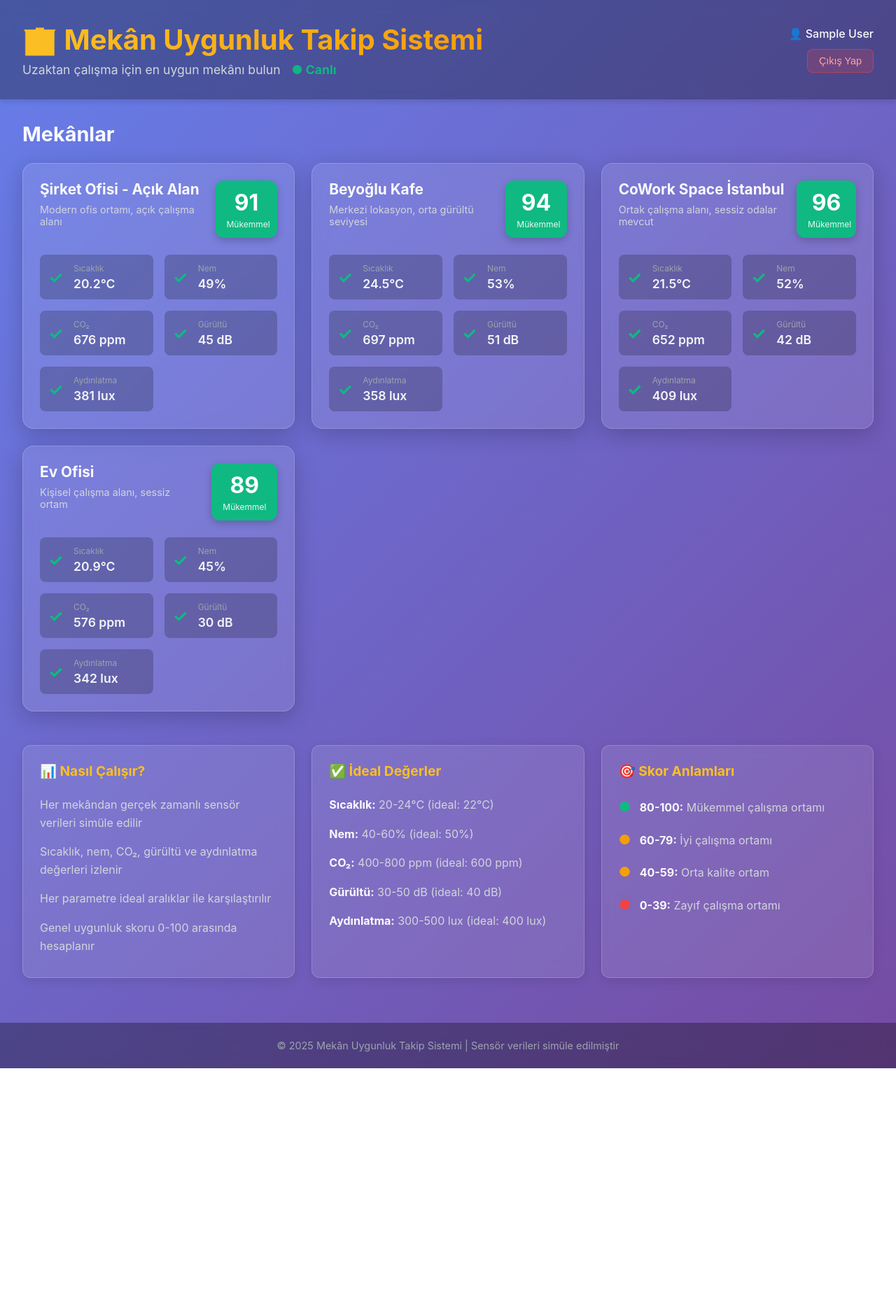
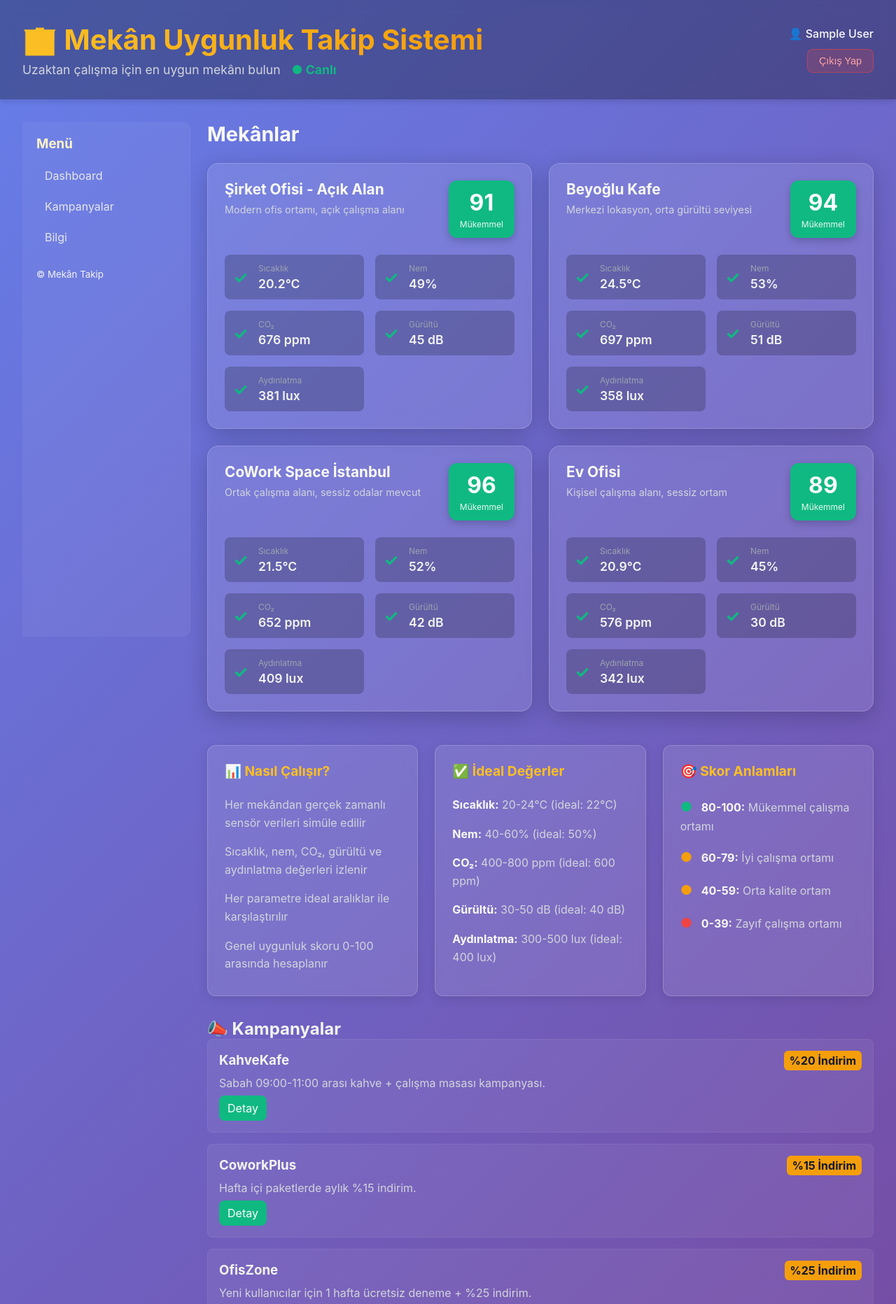
Before and after one commit to dogukancykrn/mekan_onerisi_web, a React (Vite) app: page /dashboard in a window 1280 px wide. Shown: the top 1864 px of the page at 70% size. Before the commit the page ends 1527 px from the top, so only its background shows below. Built offline with nearby package versions, Linux system fonts and the light colour scheme; sample sign-in values are in the browser's storage.

Commit message:
feat: Sidebar and Campaigns components + styles

```diff
--- a/src/App.css
+++ b/src/App.css
@@ -110,6 +110,10 @@ body {
   width: 100%;
   margin: 0 auto;
   padding: 2rem;
+  display: grid;
+  grid-template-columns: 240px 1fr;
+  gap: 1.5rem;
+  align-items: start;
 }
 
 /* Spaces Section */
@@ -338,6 +342,88 @@ body {
   font-size: 0.9rem;
 }
 
+/* Sidebar */
+.app-sidebar {
+  width: 240px;
+  background: rgba(255,255,255,0.05);
+  border-right: 1px solid rgba(255,255,255,0.06);
+  padding: 1.25rem;
+  border-radius: 0 12px 12px 0;
+  position: sticky;
+  top: 1rem;
+  height: calc(100vh - 4rem);
+}
+
+.sidebar-header h3 {
+  color: #fef3c7;
+  margin-bottom: 1rem;
+}
+
+.sidebar-nav {
+  display: flex;
+  flex-direction: column;
+  gap: 0.5rem;
+  margin-bottom: 1.5rem;
+}
+
+.sidebar-link {
+  color: #e5e7eb;
+  text-decoration: none;
+  padding: 0.5rem 0.75rem;
+  border-radius: 8px;
+}
+
+.sidebar-link:hover {
+  background: rgba(255,255,255,0.04);
+}
+
+/* Campaigns */
+.campaigns {
+  margin-top: 1rem;
+}
+
+.campaigns-grid {
+  display: grid;
+  grid-template-columns: 1fr;
+  gap: 1rem;
+}
+
+.campaign-card {
+  background: rgba(255,255,255,0.06);
+  padding: 1rem;
+  border-radius: 8px;
+  border: 1px solid rgba(255,255,255,0.06);
+}
+
+.campaign-header {
+  display: flex;
+  justify-content: space-between;
+  align-items: center;
+  margin-bottom: 0.5rem;
+}
+
+.campaign-badge {
+  background: #f59e0b;
+  color: #111827;
+  padding: 0.25rem 0.5rem;
+  border-radius: 6px;
+  font-weight: 700;
+}
+
+.campaign-desc {
+  color: #d1d5db;
+  margin-bottom: 0.5rem;
+}
+
+.campaign-cta {
+  display: inline-block;
+  padding: 0.5rem 0.75rem;
+  background: #10b981;
+  color: white;
+  border-radius: 8px;
+  text-decoration: none;
+}
+
 /* Responsive Design */
 @media (max-width: 768px) {
   .app-header h1 {
@@ -352,6 +438,7 @@ body {
 
   .app-main {
     padding: 1rem;
+    grid-template-columns: 1fr;
   }
 
   .spaces-grid {
--- /dev/null
+++ b/src/components/Campaigns.tsx
@@ -0,0 +1,24 @@
+import React from 'react';
+import { getCampaigns } from '../services/campaigns';
+
+export function Campaigns() {
+  const campaigns = getCampaigns();
+
+  return (
+    <section id="campaigns" className="campaigns">
+      <h2>📣 Kampanyalar</h2>
+      <div className="campaigns-grid">
+        {campaigns.map(c => (
+          <article key={c.id} className="campaign-card">
+            <div className="campaign-header">
+              <h3>{c.company}</h3>
+              <span className="campaign-badge">{c.discount}</span>
+            </div>
+            <p className="campaign-desc">{c.description}</p>
+            <a href={c.url} target="_blank" rel="noreferrer" className="campaign-cta">Detay</a>
+          </article>
+        ))}
+      </div>
+    </section>
+  );
+}
--- a/src/components/Sidebar.tsx
+++ b/src/components/Sidebar.tsx
@@ -0,0 +1,21 @@
+import React from 'react';
+
+export function Sidebar() {
+  return (
+    <aside className="app-sidebar">
+      <div className="sidebar-header">
+        <h3>Menü</h3>
+      </div>
+
+      <nav className="sidebar-nav">
+        <a href="/" className="sidebar-link">Dashboard</a>
+        <a href="#campaigns" className="sidebar-link">Kampanyalar</a>
+        <a href="#info" className="sidebar-link">Bilgi</a>
+      </nav>
+
+      <div className="sidebar-footer">
+        <small>© Mekân Takip</small>
+      </div>
+    </aside>
+  );
+}
--- a/src/pages/DashboardPage.tsx
+++ b/src/pages/DashboardPage.tsx
@@ -4,6 +4,8 @@ import { SpaceCard } from '../components/SpaceCard';
 import { SensorChart } from '../components/SensorChart';
 import { useState, useEffect } from 'react';
 import '../App.css';
+import { Sidebar } from '../components/Sidebar';
+import { Campaigns } from '../components/Campaigns';
 
 export function DashboardPage() {
   const { user, logout } = useAuth();
@@ -82,6 +84,9 @@ export function DashboardPage() {
       </header>
 
       <main className="app-main">
+        <Sidebar />
+
+        <div>
           <section className="spaces-section">
             <h2>Mekânlar</h2>
             <div className="spaces-grid">
@@ -147,6 +152,9 @@ export function DashboardPage() {
               </ul>
             </div>
           </section>
+
+          <Campaigns />
+        </div>
       </main>
 
       <footer className="app-footer">
--- /dev/null
+++ b/src/services/campaigns.ts
@@ -0,0 +1,33 @@
+export interface Campaign {
+  id: string;
+  company: string;
+  discount: string;
+  description: string;
+  url: string;
+}
+
+export function getCampaigns(): Campaign[] {
+  return [
+    {
+      id: 'c1',
+      company: 'KahveKafe',
+      discount: '%20 İndirim',
+      description: 'Sabah 09:00-11:00 arası kahve + çalışma masası kampanyası.',
+      url: 'https://kahvekafe.example'
+    },
+    {
+      id: 'c2',
+      company: 'CoworkPlus',
+      discount: '%15 İndirim',
+      description: 'Hafta içi paketlerde aylık %15 indirim.',
+      url: 'https://coworkplus.example'
+    },
+    {
+      id: 'c3',
+      company: 'OfisZone',
+      discount: '%25 İndirim',
+      description: 'Yeni kullanıcılar için 1 hafta ücretsiz deneme + %25 indirim.',
+      url: 'https://ofiszone.example'
+    }
+  ];
+}
```
Lines whose indentation alone changed are shown as unchanged.
